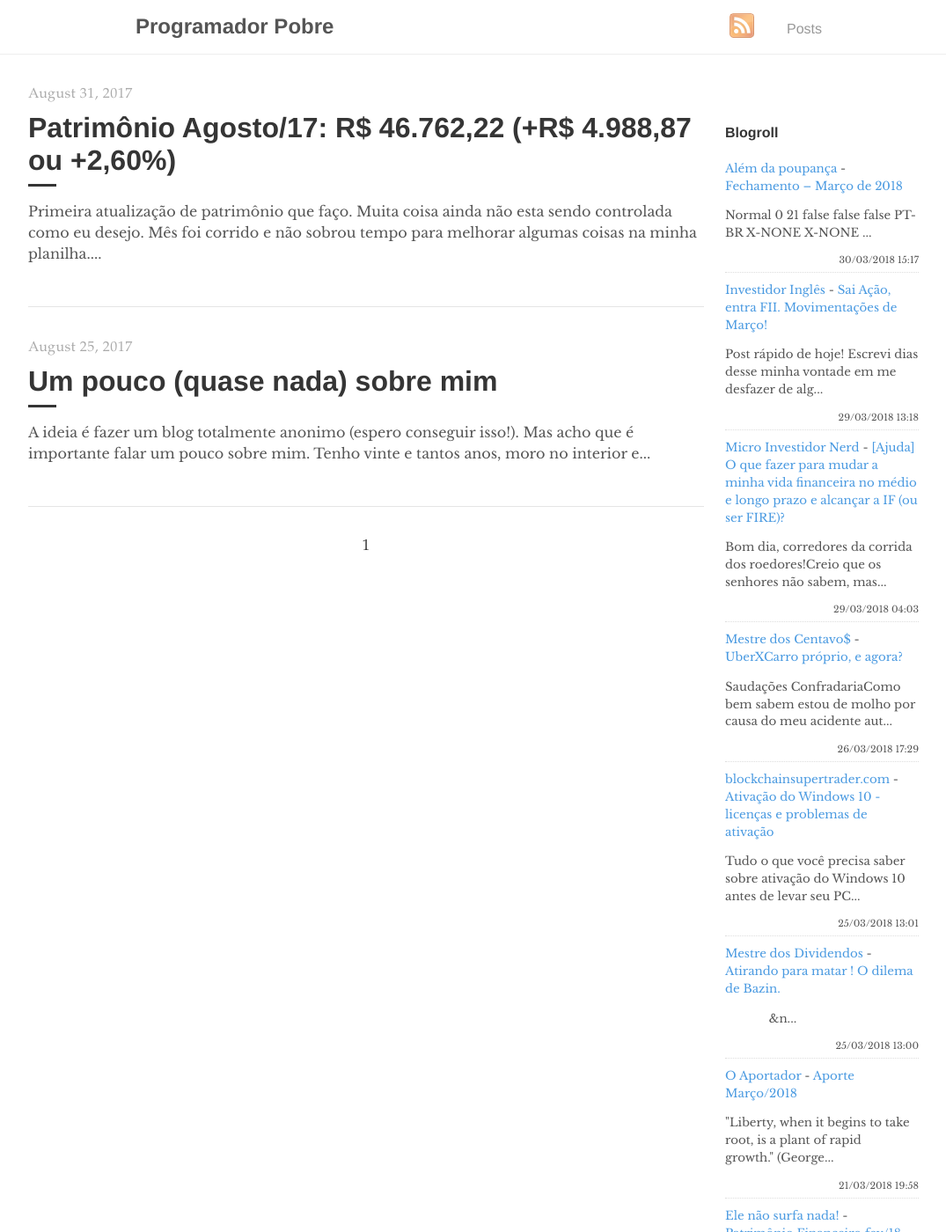
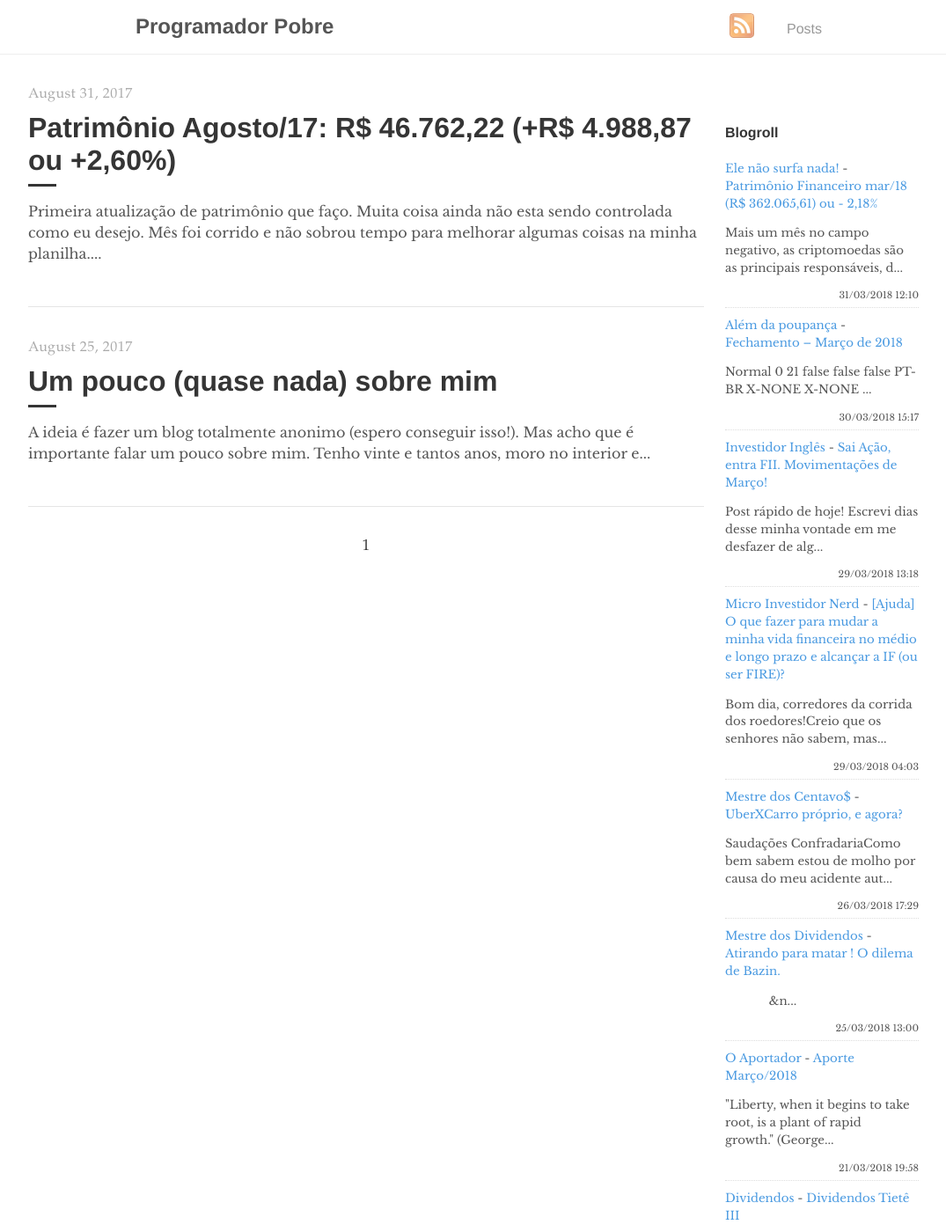
Before and after one commit to programadorpobre/programadorpobre.github.io, a Jekyll site: the page built from index.html, in a window 1280 px wide and 1400 px high. Shown: the whole window at 88% size, without its empty margins (96-1171 px from the left). Built offline with Jekyll 4.4.1, drawn with Linux system fonts in a browser that asks for light colours; the list of posts is cut into pages by our own code; comment, search, counter and statistics services are not loaded; some of the changed text lies outside the part shown.

Commit message:
[ci skip] travis #238

```diff
--- a/_includes/feed-entries.html
+++ b/_includes/feed-entries.html
@@ -1,3 +1,8 @@
+<div class="feed-entry">
+    <a class="feed-entry-site-name" href="https://elenaosurfanada.blogspot.com/">Ele não surfa nada!</a> - <a class="feed-entry-title" href="https://elenaosurfanada.blogspot.com/2018/03/patrimonio-financeiro-mar18-r-36206561.html">Patrimônio Financeiro mar/18 (R$ 362.065,61) ou - 2,18%</a>
+    <p class="feed-entry-summary">Mais um mês no campo negativo, as criptomoedas são as principais responsáveis, d...</p>
+    <time datetime="2018-03-31T12:10:00.000-03:00">31/03/2018 12:10</time>
+</div>
 <div class="feed-entry">
     <a class="feed-entry-site-name" href="https://alemdapoupanca.blogspot.com/">Além da poupança</a> - <a class="feed-entry-title" href="https://alemdapoupanca.blogspot.com/2018/03/fechamento-marco-de-2018.html">Fechamento – Março de 2018</a>
     <p class="feed-entry-summary">         Normal  0      21      false  false  false    PT-BR  X-NONE  X-NONE    ...</p>
@@ -19,11 +24,6 @@
     <time datetime="2018-03-26T17:29:00.002-07:00">26/03/2018 17:29</time>
 </div>
 <div class="feed-entry">
-    <a class="feed-entry-site-name" href="http://www.blockchainsupertrader.com/">blockchainsupertrader.com</a> - <a class="feed-entry-title" href="http://www.blockchainsupertrader.com/2018/03/ativacao-do-windows-10-licencas-e.html">Ativação do Windows 10 - licenças e problemas de ativação</a>
-    <p class="feed-entry-summary">Tudo o que você precisa saber sobre ativação do Windows 10 antes de levar seu PC...</p>
-    <time datetime="2018-03-25T13:01:00.001-03:00">25/03/2018 13:01</time>
-</div>
-<div class="feed-entry">
     <a class="feed-entry-site-name" href="https://mestredosdividendos.blogspot.com/">Mestre dos Dividendos</a> - <a class="feed-entry-title" href="https://mestredosdividendos.blogspot.com/2018/03/atirando-para-matar-o-dilema-de-bazin.html">Atirando para matar ! O dilema de Bazin.</a>
     <p class="feed-entry-summary">&nbsp;&nbsp;&nbsp;&nbsp;&nbsp;&nbsp;&nbsp;&nbsp;&nbsp;&nbsp;&nbsp;&nbsp;&nbsp;&n...</p>
     <time datetime="2018-03-25T13:00:00.000-07:00">25/03/2018 13:00</time>
@@ -34,11 +34,6 @@
     <time datetime="2018-03-21T19:58:00.001-03:00">21/03/2018 19:58</time>
 </div>
 <div class="feed-entry">
-    <a class="feed-entry-site-name" href="https://elenaosurfanada.blogspot.com/">Ele não surfa nada!</a> - <a class="feed-entry-title" href="https://elenaosurfanada.blogspot.com/2018/03/patrimonio-financeiro-fev18-r-37011905.html">Patrimônio Financeiro fev/18 (R$ 370.119,05) ou - 0,07%</a>
-    <p class="feed-entry-summary">Mês bom na renda variável, as ações subiram, porém os demais investimentos... Os...</p>
-    <time datetime="2018-03-04T18:21:00.002-03:00">04/03/2018 18:21</time>
-</div>
-<div class="feed-entry">
     <a class="feed-entry-site-name" href="http://bonsdividendos.blogspot.com/">Dividendos</a> - <a class="feed-entry-title" href="http://bonsdividendos.blogspot.com/2017/12/dividendos-tiete-iii.html">Dividendos Tietê III</a>
     <p class="feed-entry-summary">Bom dia Pessoal,Recebi mais um comunicado que sempre gosto de compartilhar com v...</p>
     <time datetime="2017-12-12T02:15:00.001-08:00">12/12/2017 02:15</time>
```
